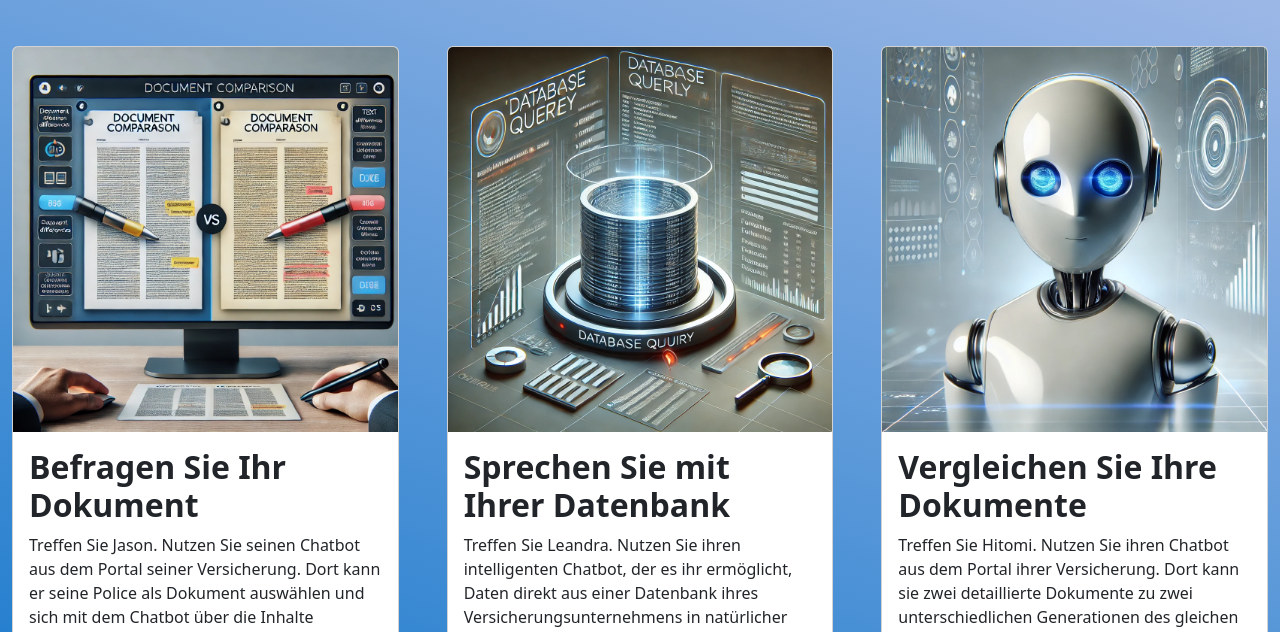
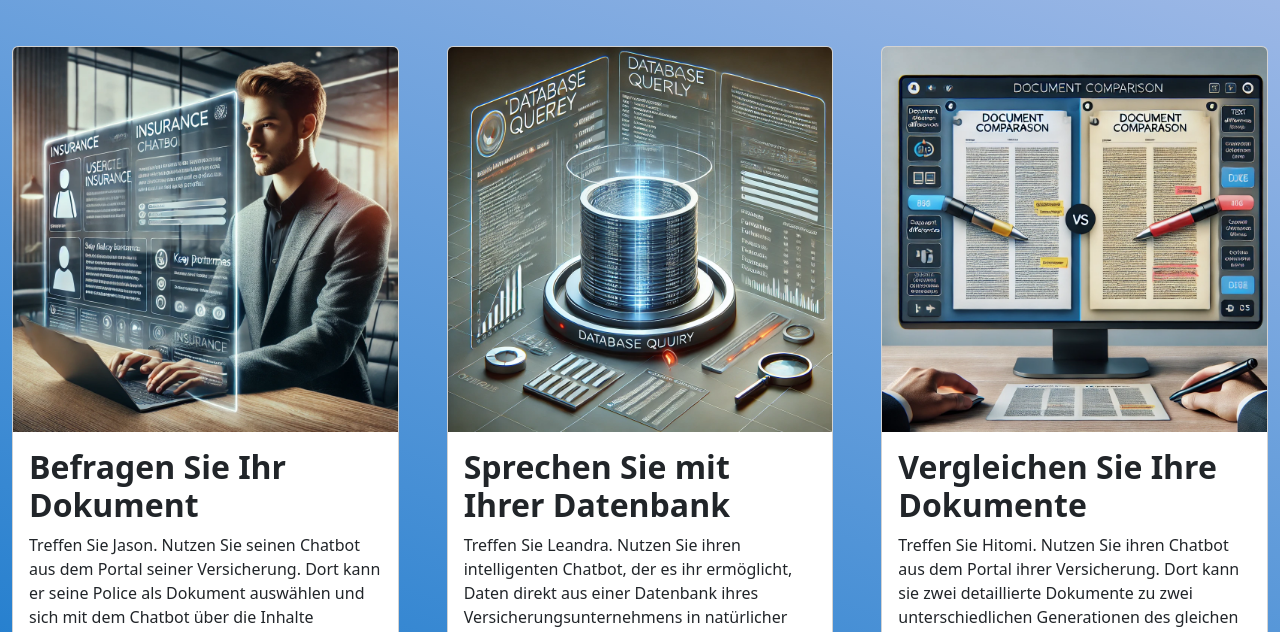
Before and after one commit to coskun45/adesso-ddi-use-cases, a website: page src/index.html in a window 1280 px wide. Shown: the part 596-1228 px from the top of the page. Drawn offline with nearby package versions, Linux system fonts and the light colour scheme.

Commit message:
Verbessert chat foto

```diff
--- a/src/index.html
+++ b/src/index.html
@@ -50,7 +50,7 @@
 
                 <div class="col-md-4 mb-5">
                     <div class="card h-100">
-                        <img src="./assets/images/docs_vergleich.webp" class="card-img-top" alt="Dokument Vergleich">
+                        <img src="./assets/images/chatWithYourData.webp" class="card-img-top" alt="Dokument Vergleich">
                         <div class="card-body">
                             <h2 class="card-title">Befragen Sie Ihr Dokument</h2>
                             <p class="card-text">Treffen Sie Jason. Nutzen Sie seinen Chatbot aus dem Portal seiner Versicherung. Dort kann er seine Police als Dokument auswählen und sich mit dem Chatbot über die Inhalte unterhalten. So erhält er schnell Klarheit über Leistungen und Bedingungen – direkt und unkompliziert im Gespräch.</p>
@@ -71,7 +71,7 @@
                 </div>
                 <div class="col-md-4 mb-5">
                     <div class="card h-100">
-                        <img src="./assets/images/chatbots.webp" class="card-img-top" alt="Dokument Vergleich">
+                        <img src="./assets/images/docs_vergleich.webp" class="card-img-top" alt="Dokument Vergleich">
 
                         <div class="card-body">
                             <h2 class="card-title">Vergleichen Sie Ihre Dokumente</h2>
```
Also changed, not shown: src/assets/images/chatWithYourData.webp (added).
